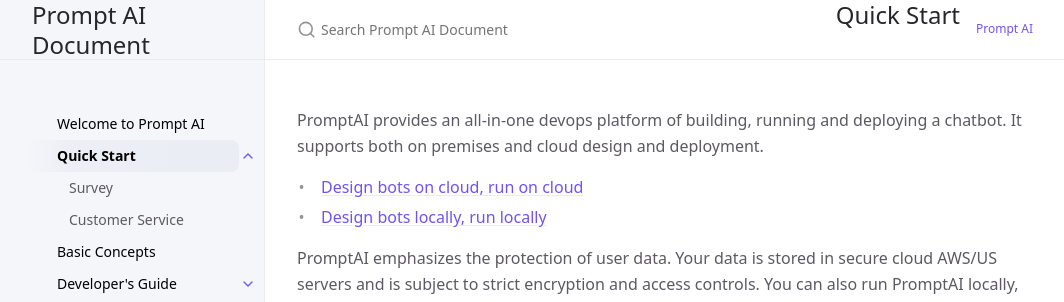
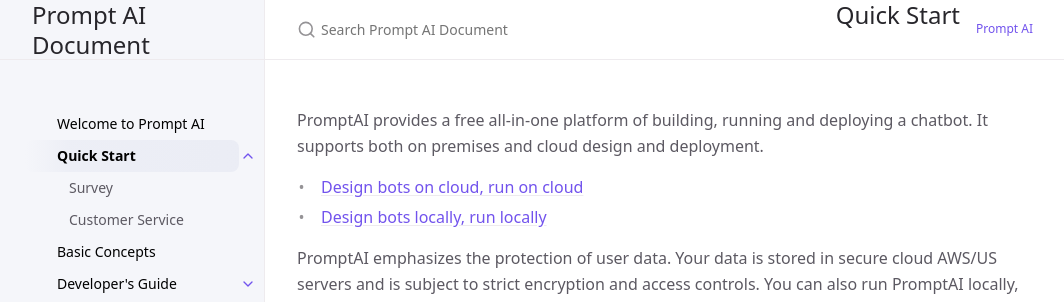
Before and after one commit to PromptAI/promptdialog, a Jekyll site: the page built from docs/quick_start/index.md, in a window 1280 px wide. Shown: the top 302 px of the page, without its empty margins (107-1171 px from the left). Built offline with Jekyll 4.4.1, drawn with Linux system fonts in a browser that asks for light colours; cached includes are drawn as plain includes.

Commit message:
Update index.md

```diff
--- a/docs/quick_start/index.md
+++ b/docs/quick_start/index.md
@@ -5,7 +5,7 @@ nav_order: 2
 has_children: true
 ---
 
-PromptAI provides an all-in-one devops platform of building, running and deploying a chatbot.  It supports both on premises and cloud design and deployment.
+PromptAI provides a free all-in-one platform of building, running and deploying a chatbot.  It supports both on premises and cloud design and deployment.
 
 * [Design bots on cloud, run on cloud](https://www.promptai.us/en/pricing/on-cloud/)
 * [Design bots locally, run locally](https://www.promptai.us/en/pricing/premises/)
```
